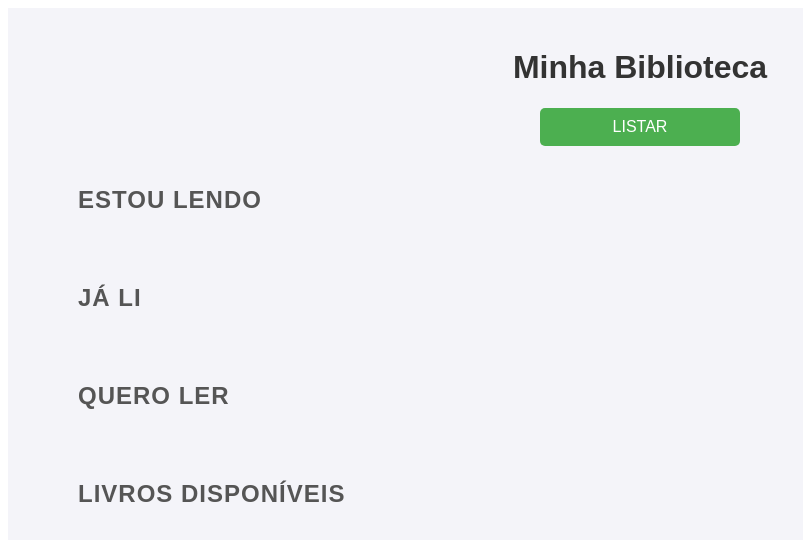
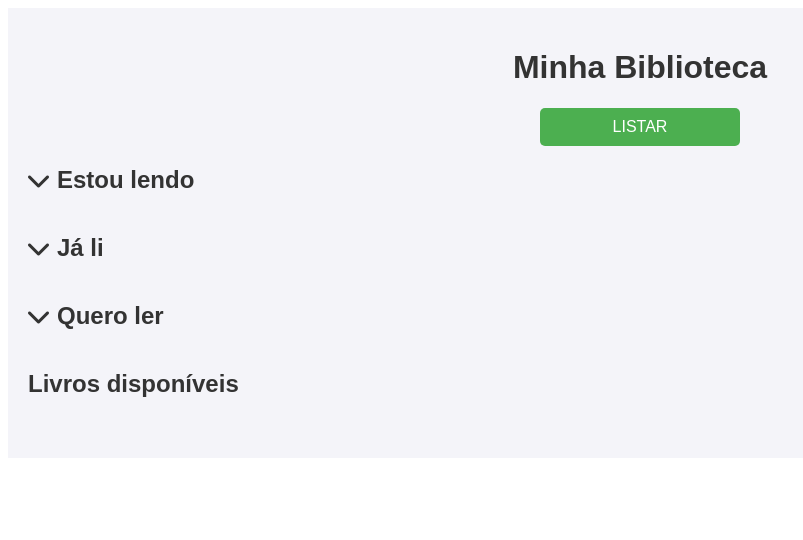
Before and after one commit to carlosfernandino/projeto-livraria, a React (Create React App) app: page / in a window 1280 px wide. Shown: the top 540 px of the page, without its empty margins (0-803 px from the left). Built offline with nearby package versions, Linux system fonts and the light colour scheme.

Commit message:
Feat: adicionar funcionalidade de estantes retráteis com ícone de expansão
- Adicionado ícone de seta ao lado do nome da estante para indicar expansão/colapso.
- Implementada a funcionalidade de expansão e contração das estantes ao clicar no ícone.

```diff
--- a/public/index.html
+++ b/public/index.html
@@ -1,16 +1,23 @@
 <!DOCTYPE html>
 <html lang="en">
-
   <head>
-	<meta charset="utf-8">
-	<meta name="viewport" content="width=device-width, initial-scale=1, shrink-to-fit=no">
-	<meta name="theme-color" content="#000000">
+    <meta charset="utf-8" />
+    <meta
+      name="viewport"
+      content="width=device-width, initial-scale=1, shrink-to-fit=no"
+    />
+    <meta name="theme-color" content="#000000" />
     <!--
       manifest.json provides metadata used when your web app is added to the
       homescreen on Android. See https://developers.google.com/web/fundamentals/engage-and-retain/web-app-manifest/
     -->
-	<link rel="manifest" href="%PUBLIC_URL%/manifest.json">
-	<link rel="shortcut icon" href="%PUBLIC_URL%/favicon.ico">
+    <link
+      rel="stylesheet"
+      href="https://cdnjs.cloudflare.com/ajax/libs/font-awesome/6.0.0-beta3/css/all.min.css"
+    />
+
+    <link rel="manifest" href="%PUBLIC_URL%/manifest.json" />
+    <link rel="shortcut icon" href="%PUBLIC_URL%/favicon.ico" />
     <!--
       Notice the use of %PUBLIC_URL% in the tags above.
       It will be replaced with the URL of the `public` folder during the build.
@@ -24,9 +31,7 @@
   </head>
 
   <body>
-	<noscript>
-		You need to enable JavaScript to run this app.
-	</noscript>
+    <noscript> You need to enable JavaScript to run this app. </noscript>
     <div id="root"></div>
     <!--
       This HTML file is a template.
@@ -39,5 +44,4 @@
       To create a production bundle, use `npm run build` or `yarn build`.
     -->
   </body>
-
 </html>
--- a/src/livro/ListaLivrosView.css
+++ b/src/livro/ListaLivrosView.css
@@ -31,25 +31,63 @@ button:hover {
 }
 
 /* Seções de estantes */
+/* Seção das estantes */
 section {
-  margin-top: 40px;
+  margin-bottom: 20px;
+  cursor: pointer;
 }
 
-h2 {
+/* Título da estante, com um efeito visual de expansão/contração */
+/* Estilo para o título da estante e o ícone */
+section h2 {
   font-size: 1.5rem;
-  color: #555;
-  margin-bottom: 10px;
-  text-transform: uppercase;
-  letter-spacing: 1px;
-  margin-left: 50px;
-  text-align: left;
+  font-weight: bold;
+  color: #333;
+  display: flex;
+  align-items: center;
+  cursor: pointer;
+  gap: 8px; /* Espaço entre o ícone e o texto */
 }
 
-/* Estilo dos cards dentro das seções */
+section h2 i {
+  transition: transform 0.3s ease;
+}
+
+/* Ícone de seta quando estante expandida */
+section h2 i.fas.fa-chevron-up {
+  transform: rotate(180deg);
+}
+
+/* Estilos das estantes */
 .cards {
-  display: grid;
-  grid-template-columns: repeat(auto-fill, minmax(200px, 1fr));
+  display: flex;
+  flex-wrap: wrap;
   gap: 20px;
+  overflow: hidden;
+  transition: max-height 0.5s ease-out, opacity 0.3s ease-out;
+}
+
+.cards.collapsed {
+  max-height: 0;
+  opacity: 0;
+}
+
+.cards.expanded {
+  max-height: 1000px;
+  opacity: 1;
+}
+
+/* Card */
+.card {
+  background-color: #fff;
+  border: 1px solid #ddd;
+  border-radius: 8px;
+  width: 200px;
   padding: 10px;
-  justify-items: center;
+  box-shadow: 0 2px 4px rgba(0, 0, 0, 0.1);
+  transition: transform 0.2s ease;
 }
+
+.card:hover {
+  transform: scale(1.05);
+}
--- a/src/livro/ListaLivrosView.js
+++ b/src/livro/ListaLivrosView.js
@@ -1,7 +1,6 @@
 import { findAll } from "./LivrosApi";
 import { Card } from "./Card";
 import { useState } from "react";
-
 import "./ListaLivrosView.css";
 
 export function ListaLivrosView() {
@@ -9,17 +8,27 @@ export function ListaLivrosView() {
   const [jaLi, setJaLi] = useState([]);
   const [queroLer, setQueroLer] = useState([]);
   const [livros, setLivros] = useState([]);
+  const [expanded, setExpanded] = useState({
+    estouLendo: false,
+    jaLi: false,
+    queroLer: false,
+  });
 
   const moverLivro = (livro, paraEstante) => {
-    // Remove o livro de todas as estantes
     setEstouLendo((prev) => prev.filter((l) => l.id !== livro.id));
     setJaLi((prev) => prev.filter((l) => l.id !== livro.id));
     setQueroLer((prev) => prev.filter((l) => l.id !== livro.id));
 
-    // Adiciona na estante escolhida
     if (paraEstante === "estouLendo") setEstouLendo((prev) => [...prev, livro]);
     if (paraEstante === "jaLi") setJaLi((prev) => [...prev, livro]);
     if (paraEstante === "queroLer") setQueroLer((prev) => [...prev, livro]);
+  };
+
+  const toggleEstante = (estante) => {
+    setExpanded((prev) => ({
+      ...prev,
+      [estante]: !prev[estante],
+    }));
   };
 
   return (
@@ -36,13 +45,22 @@ export function ListaLivrosView() {
 
       {/* Estante: Estou lendo */}
       <section>
-        <h2>Estou lendo</h2>
-        <div className="cards">
+        <h2 onClick={() => toggleEstante("estouLendo")}>
+          <i
+            className={`fas ${
+              expanded.estouLendo ? "fa-chevron-up" : "fa-chevron-down"
+            }`}
+          ></i>
+          Estou lendo
+        </h2>
+        <div
+          className={`cards ${expanded.estouLendo ? "expanded" : "collapsed"}`}
+        >
           {estouLendo.map((l) => (
             <Card
               key={l.id}
               title={l.title}
-              author={l.authors}
+              author={l.authors?.join(", ") || "Autor desconhecido"}
               image={l.imageLinks?.thumbnail || l.imageLinks?.smallThumbnail}
               onMove={(estante) => moverLivro(l, estante)}
             />
@@ -52,13 +70,20 @@ export function ListaLivrosView() {
 
       {/* Estante: Já li */}
       <section>
-        <h2>Já li</h2>
-        <div className="cards">
+        <h2 onClick={() => toggleEstante("jaLi")}>
+          <i
+            className={`fas ${
+              expanded.jaLi ? "fa-chevron-up" : "fa-chevron-down"
+            }`}
+          ></i>
+          Já li
+        </h2>
+        <div className={`cards ${expanded.jaLi ? "expanded" : "collapsed"}`}>
           {jaLi.map((l) => (
             <Card
               key={l.id}
               title={l.title}
-              author={l.authors}
+              author={l.authors?.join(", ") || "Autor desconhecido"}
               image={l.imageLinks?.thumbnail || l.imageLinks?.smallThumbnail}
               onMove={(estante) => moverLivro(l, estante)}
             />
@@ -68,13 +93,22 @@ export function ListaLivrosView() {
 
       {/* Estante: Quero ler */}
       <section>
-        <h2>Quero ler</h2>
-        <div className="cards">
+        <h2 onClick={() => toggleEstante("queroLer")}>
+          <i
+            className={`fas ${
+              expanded.queroLer ? "fa-chevron-up" : "fa-chevron-down"
+            }`}
+          ></i>
+          Quero ler
+        </h2>
+        <div
+          className={`cards ${expanded.queroLer ? "expanded" : "collapsed"}`}
+        >
           {queroLer.map((l) => (
             <Card
               key={l.id}
               title={l.title}
-              author={l.authors}
+              author={l.authors?.join(", ") || "Autor desconhecido"}
               image={l.imageLinks?.thumbnail || l.imageLinks?.smallThumbnail}
               onMove={(estante) => moverLivro(l, estante)}
             />
@@ -90,7 +124,7 @@ export function ListaLivrosView() {
             <Card
               key={l.id}
               title={l.title}
-              author={l.authors}
+              author={l.authors?.join(", ") || "Autor desconhecido"}
               image={l.imageLinks?.thumbnail || l.imageLinks?.smallThumbnail}
               onMove={(estante) => moverLivro(l, estante)}
             />
```
Lines whose indentation alone changed are shown as unchanged.
